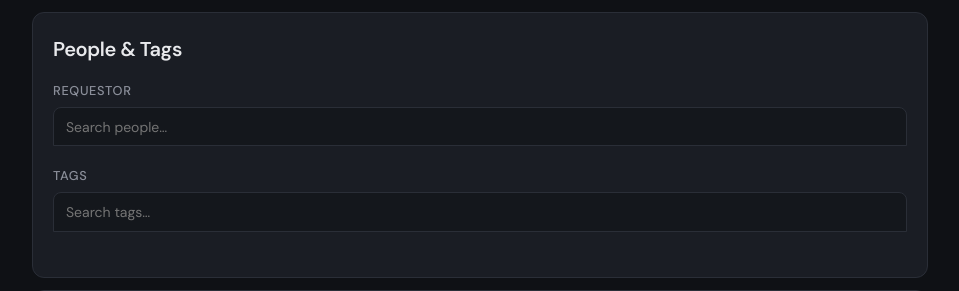
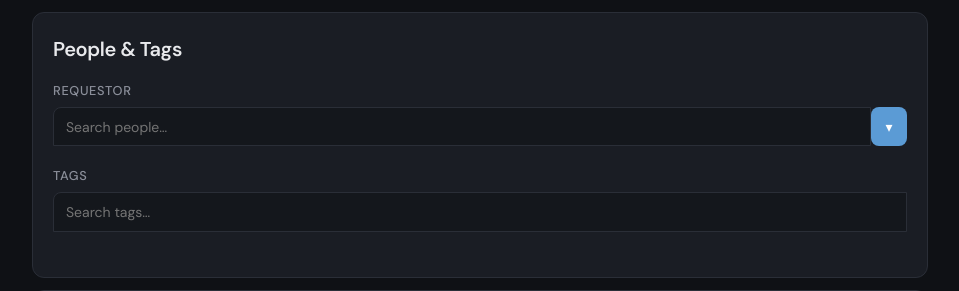
Before and after one commit to wiskas1000/datapm-studio, a Flask app: page /projects/new in a window 1280 px wide. Shown: the part 564-855 px from the top of the page, without its empty margins (160-1119 px from the left). Run offline with Flask 3, Linux system fonts and the light colour scheme; data that the repository does not hold is empty.

Commit message:
feat(templates): add dropdown toggle button to requestor search
Add a clickable chevron (▾) next to the requestor search input that
loads the full person list on click, making it discoverable without
having to type first.

Co-Authored-By: Claude Opus 4.6 <noreply@anthropic.com>

```diff
--- a/datapm_studio/static/css/style.css
+++ b/datapm_studio/static/css/style.css
@@ -435,10 +435,39 @@ li {
 
 .search-input-wrap {
     position: relative;
+    display: flex;
+    flex-wrap: wrap;
 }
 
 .search-input-wrap input {
-    border-radius: var(--radius) var(--radius) 0 0;
+    border-radius: var(--radius) 0 0 0;
+    flex: 1;
+    min-width: 0;
+}
+
+.btn-dropdown-toggle {
+    display: flex;
+    align-items: center;
+    justify-content: center;
+    width: 36px;
+    padding: 0;
+    background: var(--bg-surface);
+    border: 1px solid var(--border);
+    border-left: none;
+    border-radius: 0 var(--radius) 0 0;
+    color: var(--text-muted);
+    cursor: pointer;
+    font-size: 0.75rem;
+    transition: color 0.15s, background 0.15s;
+}
+
+.btn-dropdown-toggle:hover {
+    color: var(--text);
+    background: var(--bg-card-hover);
+}
+
+.search-input-wrap .dropdown-results {
+    flex-basis: 100%;
 }
 
 .search-input-wrap input:not(:focus) + .dropdown-results {
--- a/datapm_studio/static/js/app.js
+++ b/datapm_studio/static/js/app.js
@@ -23,6 +23,10 @@ function clearPerson() {
             ' hx-get="/persons/search" hx-trigger="keyup changed delay:300ms"' +
             ' hx-target="#requestor-results" hx-params="*"' +
             ' hx-vals=\'{"q": this.value}\' autocomplete="off">' +
+            '<button type="button" class="btn-dropdown-toggle"' +
+            ' hx-get="/persons/search?q="' +
+            ' hx-target="#requestor-results"' +
+            ' title="Show all">&#9662;</button>' +
             '<div id="requestor-results" class="dropdown-results"></div>' +
         '</div>';
     htmx.process(field);
--- a/datapm_studio/templates/projects/create.html
+++ b/datapm_studio/templates/projects/create.html
@@ -64,6 +64,10 @@
                  hx-get="{{ url_for('persons.search_persons') }}" hx-trigger="keyup changed delay:300ms"
                  hx-target="#requestor-results" hx-params="*"
                  hx-vals='{"q": this.value}' autocomplete="off">
+          <button type="button" class="btn-dropdown-toggle"
+                  hx-get="{{ url_for('persons.search_persons') }}?q="
+                  hx-target="#requestor-results"
+                  title="Show all">&#9662;</button>
           <div id="requestor-results" class="dropdown-results"></div>
         </div>
         {% endif %}
```
